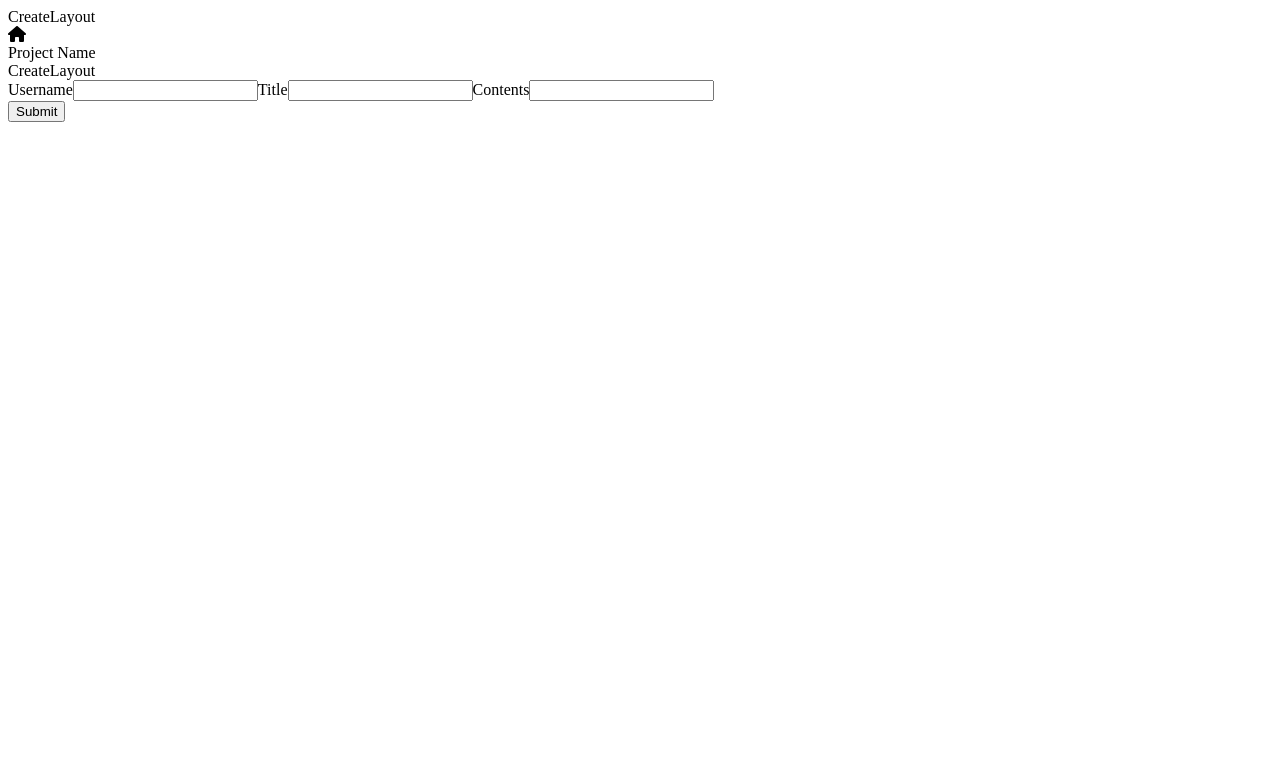
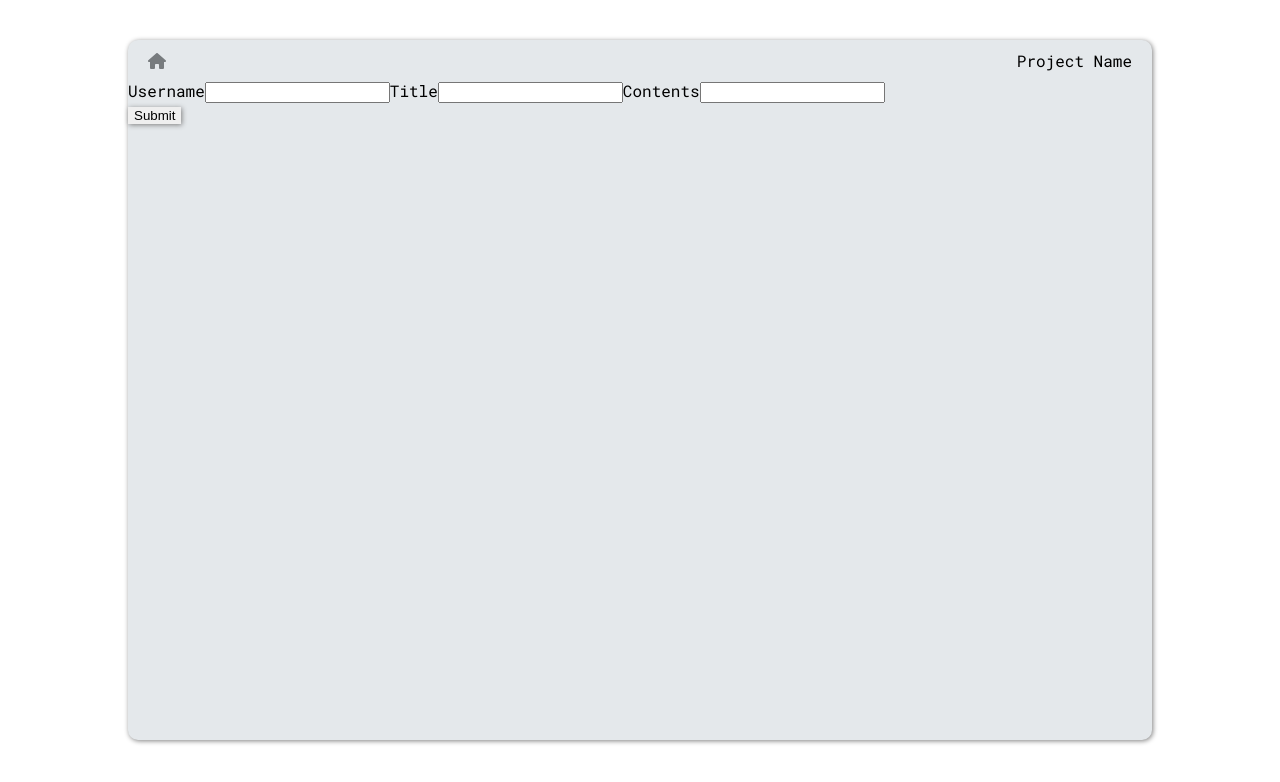
Before and after one commit to ericagong/bucketList, a React (Create React App) app: page /create in a window 1280 px wide. Shown: the top 782 px of the page. Built offline with nearby package versions, Linux system fonts and the light colour scheme.

Commit message:
global styles

```diff
--- a/src/App.js
+++ b/src/App.js
@@ -1,5 +1,8 @@
 import Router from "./router/Router";
 
+import "./assets/font.css";
+
+// TODO bgColor 바꾸는 법
 const App = (props) => {
   return (
     <>
--- a/src/Theme.js
+++ b/src/assets/Theme.js
@@ -1,15 +1,19 @@
 export const darkTheme = {
   textColor: "#E3E3E3",
+  buttonTextColor: "#0C0C0C",
   backgroundColor: "#121212",
   boxColor: "#0C0C0C",
+  iconColor: "#E4E8EB",
   buttonColor: "#E3E3E3",
   hoverColor: "#3F81EC",
 };
 
 export const lightTheme = {
   textColor: "#181B2E",
+  buttonTextColor: "#FFFFFF",
   backgroundColor: "#E4E8EB",
   boxColor: "#FFFFFF",
+  iconColor: "#777B7E",
   buttonColor: "#F6F5F7",
   hoverColor: "#3F81EC",
 };
--- /dev/null
+++ b/src/assets/font.css
@@ -0,0 +1,5 @@
+@import url("https://fonts.googleapis.com/css2?family=Roboto+Mono:wght@300;400&display=swap");
+
+body {
+  font-family: "Roboto Mono", monospace;
+}
--- a/src/components/Common/Button.jsx
+++ b/src/components/Common/Button.jsx
@@ -1,13 +1,33 @@
 import { FontAwesomeIcon } from "@fortawesome/react-fontawesome";
+import styled from "styled-components";
 
 // TODO null visibility: none 차이
-const Button = ({ contents, icon, onClick}) => {
+const Button = ({ contents, icon, onClick }) => {
   return (
-    <div onClick={onClick}>
-      {icon ? <FontAwesomeIcon icon={icon} /> : null}
-      {contents ? <button>{contents}</button> : null}
-    </div>
+    <Wrapper onClick={onClick}>
+      {icon ? <Icon icon={icon} /> : null}
+      {contents ? <Btn>{contents}</Btn> : null}
+    </Wrapper>
   );
 };
 
 export default Button;
+
+const Wrapper = styled.div``;
+
+const Icon = styled(FontAwesomeIcon)`
+  color: ${(props) => props.theme.iconColor};
+  &:hover {
+    color: ${(props) => props.theme.hoverColor};
+    transform: scale(1.1);
+  }
+`;
+
+const Btn = styled.button`
+  border: none;
+  box-shadow: 1px 1px 5px gray;
+  &:hover {
+    background-color: ${(props) => props.theme.hoverColor};
+    color: ${(props) => props.theme.buttonTextColor};
+  }
+`;
--- a/src/components/Common/Header.jsx
+++ b/src/components/Common/Header.jsx
@@ -1,6 +1,9 @@
+import { useNavigate } from "react-router-dom";
+
 import { faHome } from "@fortawesome/free-solid-svg-icons";
-import { FontAwesomeIcon } from "@fortawesome/react-fontawesome";
-import { useNavigate } from "react-router-dom";
+import styled from "styled-components";
+
+import Button from "./Button";
 
 const Header = (props) => {
   const navigate = useNavigate();
@@ -9,11 +12,29 @@ const Header = (props) => {
   };
 
   return (
-    <div>
-      <FontAwesomeIcon icon={faHome} onClick={onClickHandler} />
-      <div>Project Name</div>
-    </div>
+    <Navigator>
+      <GoHome>
+        <Button icon={faHome} onClick={onClickHandler} />
+      </GoHome>
+      <Project>Project Name</Project>
+    </Navigator>
   );
 };
 
 export default Header;
+
+const Navigator = styled.div`
+  display: flex;
+  flex-direction: row;
+  align-items: center;
+  justify-content: space-between;
+  height: 40px;
+`;
+
+const GoHome = styled.div`
+  margin-left: 20px;
+`;
+
+const Project = styled.div`
+  margin-right: 20px;
+`;
--- a/src/components/Post/CreateLayout.jsx
+++ b/src/components/Post/CreateLayout.jsx
@@ -45,7 +45,6 @@ const CreateLayout = (props) => {
 
   return (
     <div>
-      CreateLayout
       <form onSubmit={onSubmitHandler}>
         <label htmlFor='username'>Username</label>
         <input type='text' id='username' onChange={onChangeHandler} />
--- a/src/components/Post/PostsLayout.jsx
+++ b/src/components/Post/PostsLayout.jsx
@@ -24,6 +24,7 @@ const PostsLayout = (props) => {
       title={post.title}
     />
   ));
+
   return (
     <>
       PostLayout
--- a/src/components/Styled/Layout.jsx
+++ b/src/components/Styled/Layout.jsx
@@ -1,10 +1,20 @@
+import styled from "styled-components";
+
 const Layout = (props) => {
-  return (
-    <>
-      Layout
-      {props.children}
-    </>
-  );
+  return <Box>{props.children}</Box>;
 };
 
 export default Layout;
+
+//TODO 요소 가로, 세로 가운데 위치시키는 법
+const Box = styled.div`
+  width: 80vw;
+  height: 90vh;
+  max-width: 1200px;
+  max-height: 700px;
+  margin: auto;
+  margin-top: 5vh;
+  background-color: ${(props) => props.theme.backgroundColor};
+  border-radius: 10px;
+  box-shadow: 1px 1px 5px gray;
+`;
--- a/src/index.js
+++ b/src/index.js
@@ -5,13 +5,13 @@ import reportWebVitals from "./reportWebVitals";
 import { Provider } from "react-redux";
 import store from "./redux/configStore/store";
 import { ThemeProvider } from "styled-components";
-import { lightTheme, darkTheme } from "./Theme";
+import { lightTheme, darkTheme } from "./assets/Theme";
 
 const root = ReactDOM.createRoot(document.getElementById("root"));
 root.render(
-  <ThemeProvider theme={darkTheme}>
+  <ThemeProvider theme={lightTheme}>
     <Provider store={store}>
-      <App />
+      <App style />
     </Provider>
   </ThemeProvider>
 );
--- a/src/pages/Create.jsx
+++ b/src/pages/Create.jsx
@@ -5,7 +5,6 @@ import CreateLayout from "../components/Post/CreateLayout";
 const Create = (props) => {
   return (
     <>
-      Create
       <Layout>
         <Header />
         <CreateLayout />
--- a/src/pages/Home.jsx
+++ b/src/pages/Home.jsx
@@ -4,12 +4,12 @@ import HomeLayout from "../components/Styled/HomeLayout";
 
 const Home = (props) => {
   return (
-    <div>
+    <>
       <Layout>
         <Header />
         <HomeLayout />
       </Layout>
-    </div>
+    </>
   );
 };
 
```
Also changed, not shown: public/index.html (+4 -4 lines).
